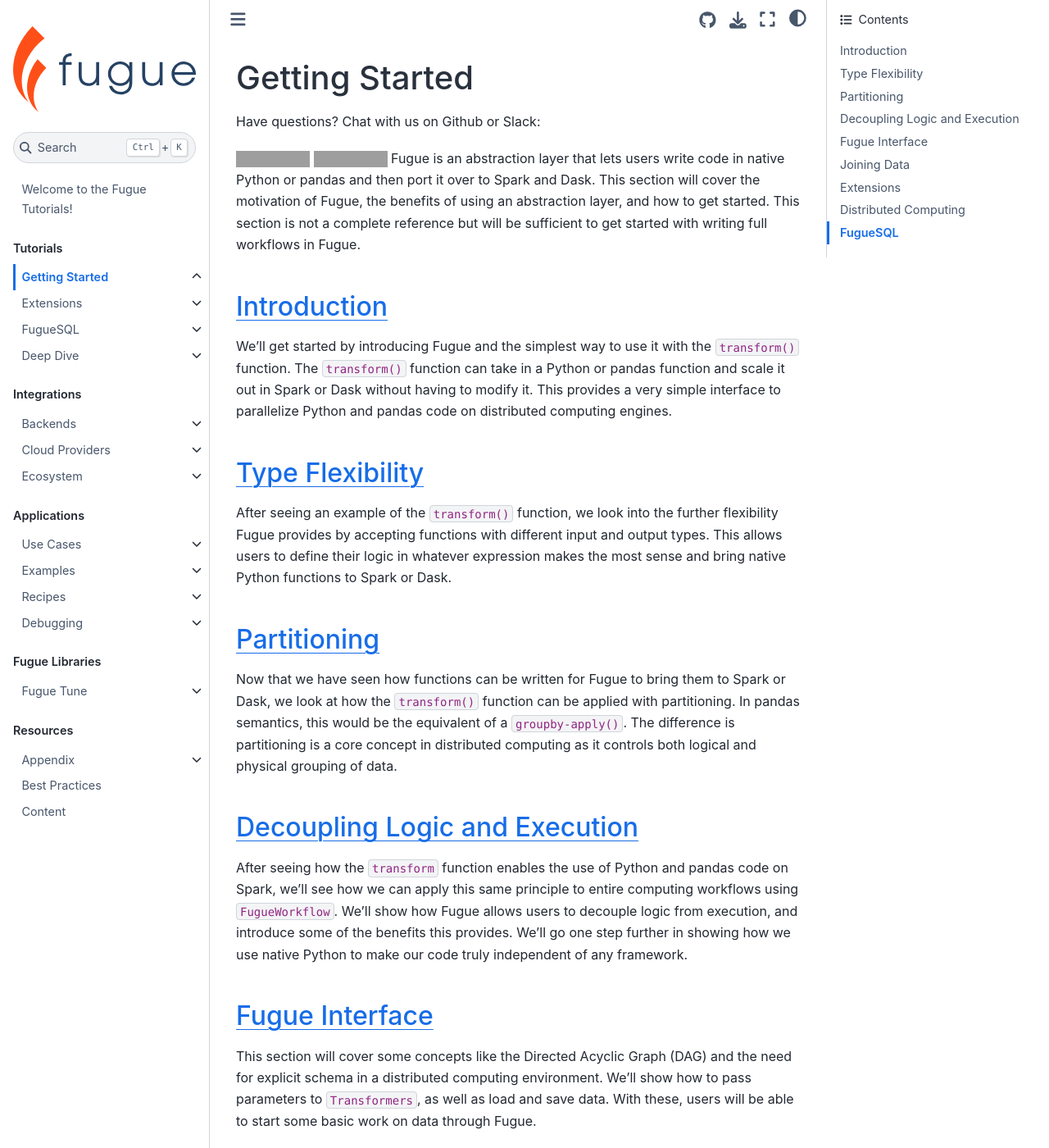
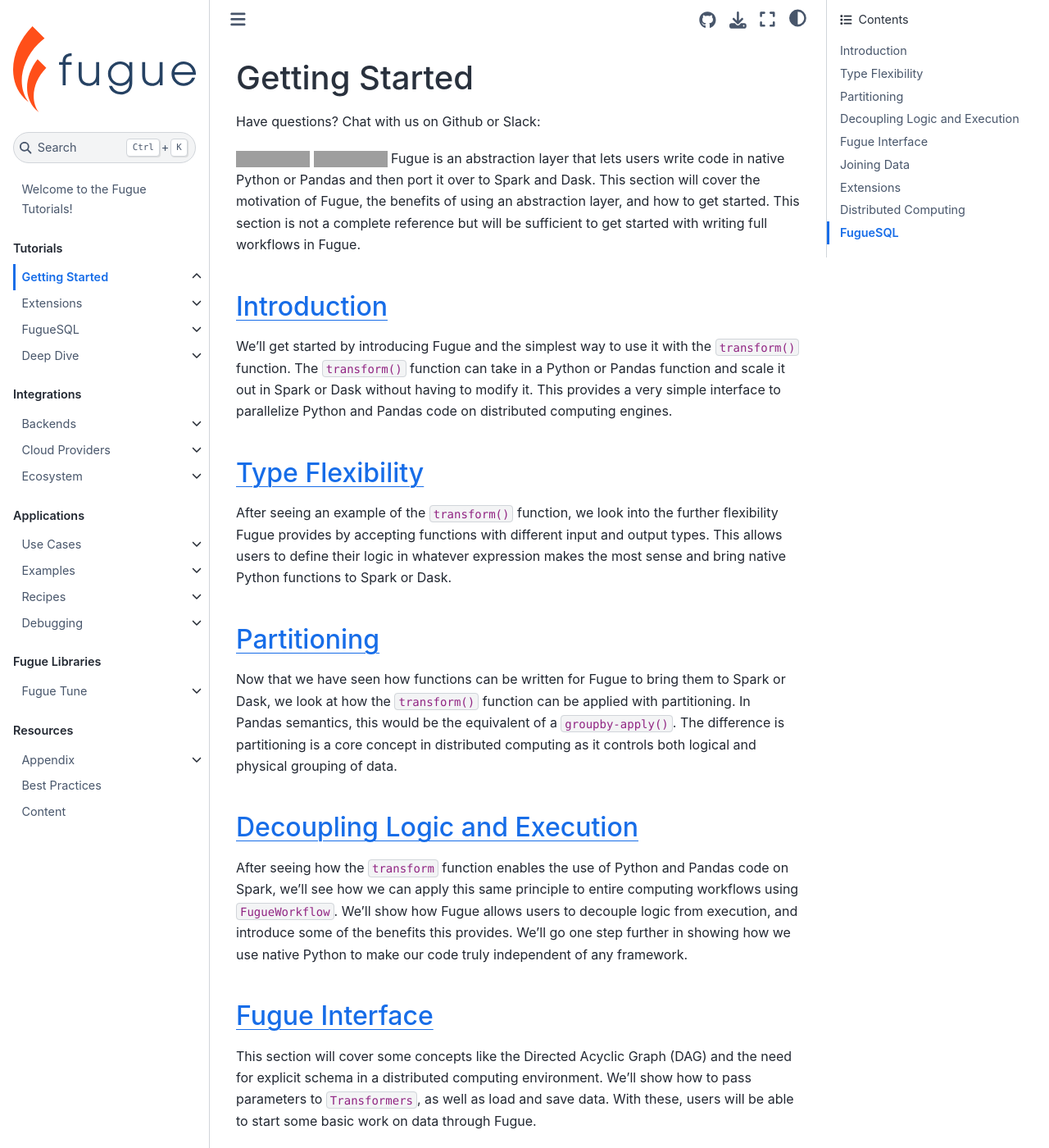
Before and after one commit to fugue-project/tutorials, a Jupyter Book: the page built from tutorials/beginner/index.md, in a window 1280 px wide and 1400 px high. Shown: the whole window at 82% size. Built offline with Jupyter Book 1.0.4 settings and Sphinx 7.4.7 and the Sphinx Book theme 1.1.4, drawn with Linux system fonts in a browser that asks for light colours; pages that are not in the unit, such as notebooks, are missing from menus; some of the changed text lies outside the part shown; grey boxes are pictures that could not be loaded.

Commit message:
minor change in language (typos, capitalization, etc...)

````diff
--- a/tutorials/beginner/index.md
+++ b/tutorials/beginner/index.md
@@ -4,7 +4,7 @@
 
 [![Homepage](https://img.shields.io/badge/fugue-source--code-red?logo=github)](https://github.com/fugue-project/fugue)
 [![Slack Status](https://img.shields.io/badge/slack-join_chat-white.svg?logo=slack&style=social)](http://slack.fugue.ai)
-Fugue is an abstraction layer that lets users write code in native Python or pandas and then port it over to Spark and Dask. This section will cover the motivation of Fugue, the benefits of using an abstraction layer, and how to get started. This section is not a complete reference but will be sufficient to get started with writing full workflows in Fugue.
+Fugue is an abstraction layer that lets users write code in native Python or Pandas and then port it over to Spark and Dask. This section will cover the motivation of Fugue, the benefits of using an abstraction layer, and how to get started. This section is not a complete reference but will be sufficient to get started with writing full workflows in Fugue.
 
 ```{toctree}
 :hidden:
@@ -22,22 +22,22 @@
 
 
 ## [Introduction](introduction.ipynb)
-We'll get started by introducing Fugue and the simplest way to use it with the `transform()` function. The `transform()` function can take in a Python or pandas function and scale it out in Spark or Dask without having to modify it. This provides a very simple interface to parallelize Python and pandas code on distributed computing engines.
+We'll get started by introducing Fugue and the simplest way to use it with the `transform()` function. The `transform()` function can take in a Python or Pandas function and scale it out in Spark or Dask without having to modify it. This provides a very simple interface to parallelize Python and Pandas code on distributed computing engines.
 
 ## [Type Flexibility](type_flexibility.ipynb)
 After seeing an example of the `transform()` function, we look into the further flexibility Fugue provides by accepting functions with different input and output types. This allows users to define their logic in whatever expression makes the most sense and bring native Python functions to Spark or Dask.
 
 ## [Partitioning](partitioning.ipynb)
-Now that we have seen how functions can be written for Fugue to bring them to Spark or Dask, we look at how the `transform()` function can be applied with partitioning. In pandas semantics, this would be the equivalent of a `groupby-apply()`. The difference is partitioning is a core concept in distributed computing as it controls both logical and physical grouping of data.
+Now that we have seen how functions can be written for Fugue to bring them to Spark or Dask, we look at how the `transform()` function can be applied with partitioning. In Pandas semantics, this would be the equivalent of a `groupby-apply()`. The difference is partitioning is a core concept in distributed computing as it controls both logical and physical grouping of data.
 
 ## [Decoupling Logic and Execution](decoupling_logic_and_execution.ipynb)
-After seeing how the `transform` function enables the use of Python and pandas code on Spark, we'll see how we can apply this same principle to entire computing workflows using `FugueWorkflow`. We'll show how Fugue allows users to decouple logic from execution, and introduce some of the benefits this provides. We'll go one step further in showing how we use native Python to make our code truly independent of any framework.
+After seeing how the `transform` function enables the use of Python and Pandas code on Spark, we'll see how we can apply this same principle to entire computing workflows using `FugueWorkflow`. We'll show how Fugue allows users to decouple logic from execution, and introduce some of the benefits this provides. We'll go one step further in showing how we use native Python to make our code truly independent of any framework.
 
 ## [Fugue Interface](interface.ipynb)
 This section will cover some concepts like the Directed Acyclic Graph (DAG) and the need for explicit schema in a distributed computing environment. We'll show how to pass parameters to `Transformers`, as well as load and save data. With these, users will be able to start some basic work on data through Fugue.
 
 ## [Joining Data](joins.ipynb)
-Here we'll show the different ways to join DataFrames in Fugue along with union, intersect, and except. SQL and pandas also have some inconsistencies that users should be aware of when joining. Fugue maintains consistency with SQL (and Spark).
+Here we'll show the different ways to join DataFrames in Fugue along with union, intersect, and except. SQL and Pandas also have some inconsistencies that users should be aware of when joining. Fugue maintains consistency with SQL (and Spark).
 
 ## [Extensions](beginner_extension.ipynb)
 We already covered the `transformer`, the most commonly used Fugue extension. Extensions are Fugue operations on `DataFrames` that are used inside the DAG. Here we will cover the `creator`, `processor`, `cotransformer`, and `outputter`.
@@ -46,7 +46,7 @@
 The heart of Fugue is distributed computing. In this section, we'll show the keywords and concepts that allow Fugue to fully utilize the power of distributed computing. This includes `partitions`, `persisting`, and `broadcasting`.
 
 ## [FugueSQL](beginner_sql.ipynb)
-We'll show a bit of [FugueSQL](../fugue_sql/index.md), the SQL interface for using Fugue. This is targeted at heavy SQL users and SQL-lovers who want to use SQL on top of Spark and Dask, or even pandas. FugueSQL is used on DataFrames in memory as opposed to data in databases.
+We'll show a bit of [FugueSQL](../fugue_sql/index.md), the SQL interface for using Fugue. This is targeted at heavy SQL users and SQL-lovers who want to use SQL on top of Spark and Dask, or even Pandas. FugueSQL is used on DataFrames in memory as opposed to data in databases.
 
 With that, you should be ready to implement data workflows using Fugue.
 
````
Also changed, not shown: 4 other files.
